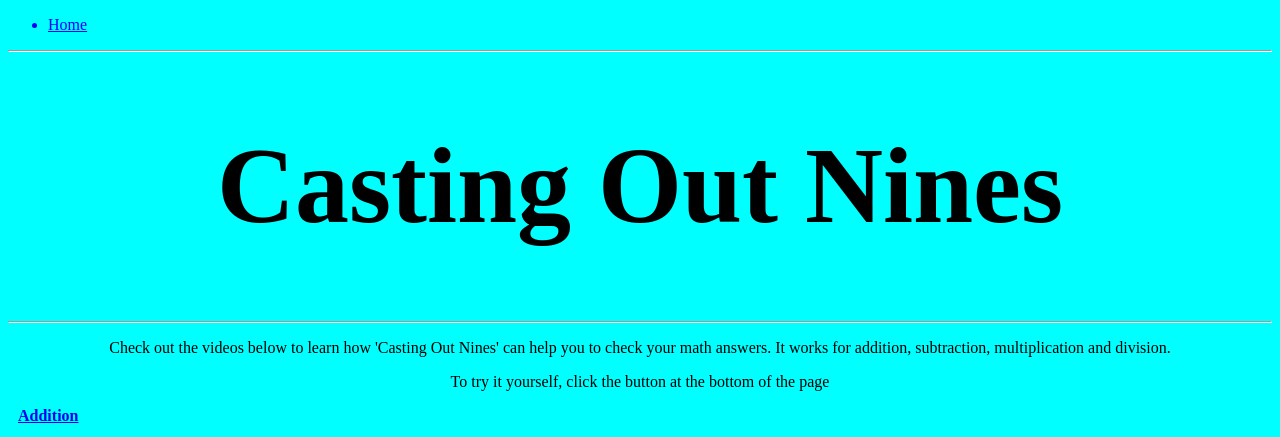
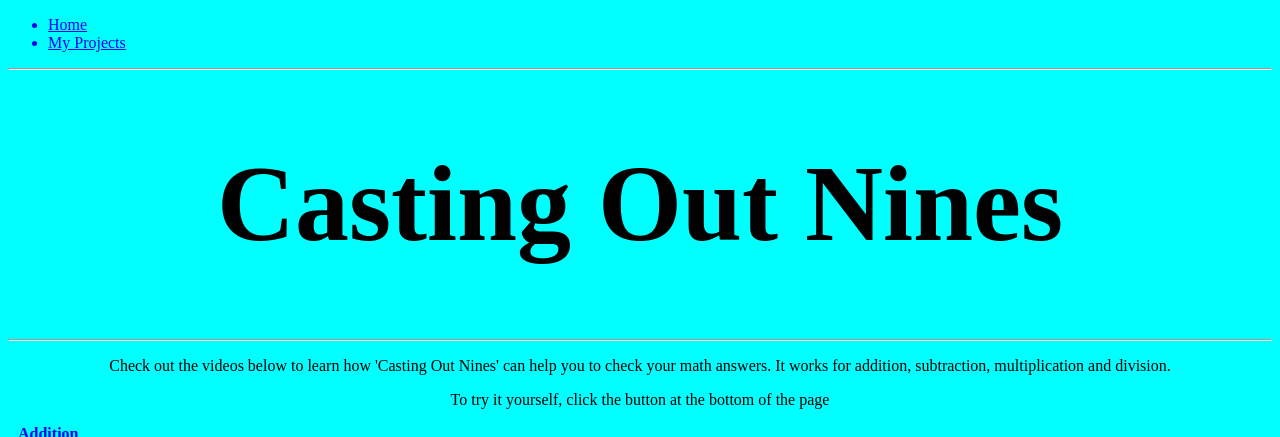
Before and after one commit to mebartsch/mebartsch.github.io, a Jekyll site: the page projects/CastingNines/index.html, which Jekyll copies as it is, in a window 1280 px wide and 900 px high, cut to the strip 0-437 px from the top of the window. Built offline with Jekyll 4.4.1, drawn with Linux system fonts in a browser that asks for light colours.

Commit message:
Update index.html

```diff
--- a/projects/CastingNines/index.html
+++ b/projects/CastingNines/index.html
@@ -23,7 +23,10 @@
  <body bgcolor="cyan">
 	<!-- NAVIGATION BUTTONS -->
 	<nav>
-	   <ul style="color:blue"><li><a style="color:blue" href="/">Home</a></li></ul>
+	   <ul style="color:blue">
+		   <li><a style="color:blue" href="/">Home</a></li>
+		   <li><a href="/projects">My Projects</a></li>
+	   </ul>
 	</nav>
 
 	<hr>
```
